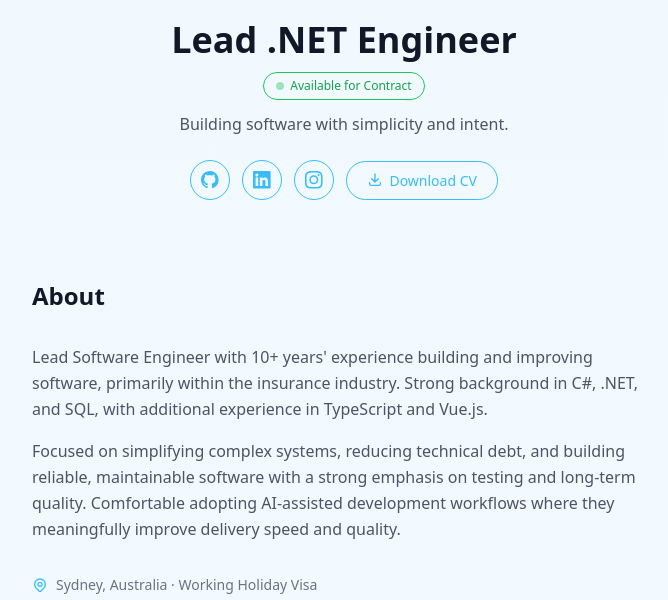
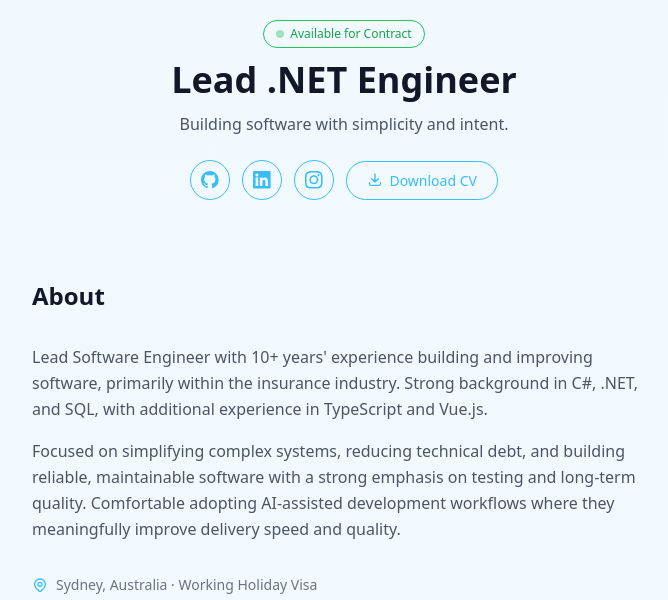
Before and after one commit to judss/judss.github.io, a Jekyll site: the page built from index.html, in a window 1280 px wide and 900 px high, cut to the strip 300-900 px from the top of the window. Shown: the whole strip, without its empty margins (296-964 px from the left). Built offline with Jekyll 4.4.1, drawn with Linux system fonts in a browser that asks for light colours; nearby versions of some CDN libraries.

Commit message:
moved available pill

```diff
--- a/index.html
+++ b/index.html
@@ -7,11 +7,12 @@ layout: default
   <!-- Hero -->
   <section id="hero" class="flex-grow flex flex-col justify-center items-center text-center px-6 py-10">
     <img src="assets/profile-picture.PNG" alt="Jordan Gregory-Wallis" class="profile-photo mb-6" />
-    <h2 class="text-3xl sm:text-4xl font-semibold mb-3">Lead .NET Engineer</h2>
     <div class="availability-badge mb-3">
       <span class="availability-dot"></span>
       Available for Contract
     </div>
+    <h2 class="text-3xl sm:text-4xl font-semibold mb-3">Lead .NET Engineer</h2>
+
     <p class="text-gray-600 dark:text-white max-w-md">Building software with simplicity and intent.</p>
     <div class="hero-actions mt-6">
       <div class="social-links">
```
